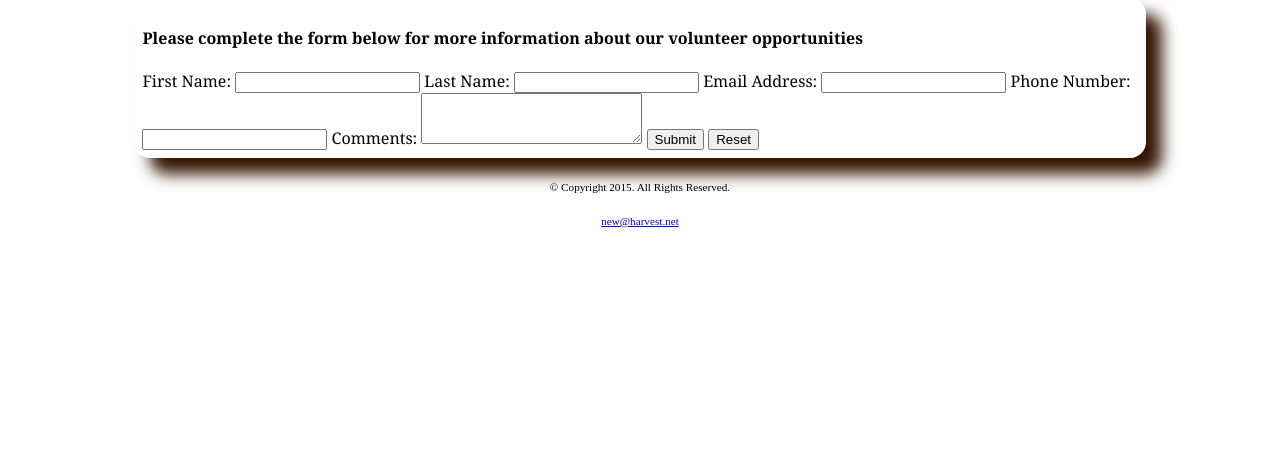
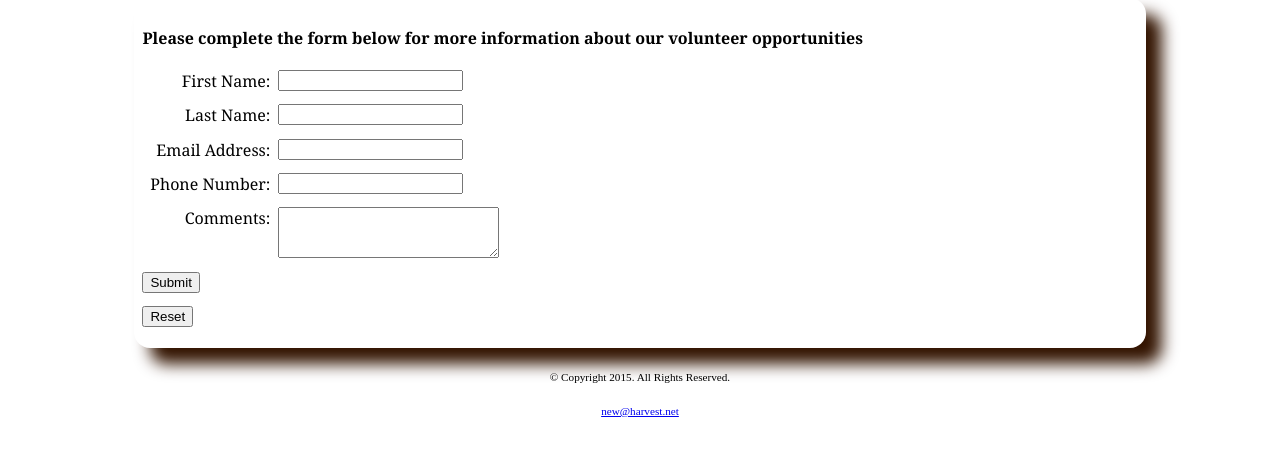
Before and after one commit to ericjohnsonKC/CS197-ProgrammingHTML, a plain HTML site: page contact.html in a window 1280 px wide. Shown: the part 265-720 px from the top of the page. Drawn offline with Linux system fonts and the light colour scheme.

Commit message:
Edited contact.html.  Somehow I had deleted the opening html tag and lang='en' attribute.  The validator caught it.  I also added styles for the form in fbstyles.css.  Assignment is complete and ready to upload to cPanel and submit for grading.

```diff
--- a/contact.html
+++ b/contact.html
@@ -6,6 +6,7 @@
 	Week 6 assignment
  -->
 
+<html lang="en">
 <head>
 	<link rel="stylesheet" href="css/fbstyles.css">
 	<title>New Harvest Food Bank</title>
--- a/css/fbstyles.css
+++ b/css/fbstyles.css
@@ -89,6 +89,15 @@ div p{
 	padding-bottom: 1em;
 }
 
+/* Style for form inputs */
+input, textarea{
+	display: block;
+	margin-bottom: 1em;
+}
+label{
+	display: block;
+}
+
 
 @media screen and (min-width: 481px) { /* tablet */
 	img {
@@ -156,6 +165,15 @@ div p{
 	caption{
 		font-size: 1.5em;
 		padding-bottom: 1em;
+	}
+
+	/* Style rule for floating input labels to the left of
+		the input they are labeling */
+	label{
+		float: left;
+		padding-right: 0.5em;
+		text-align: right;
+		width: 8em;
 	}
 }
 
```
